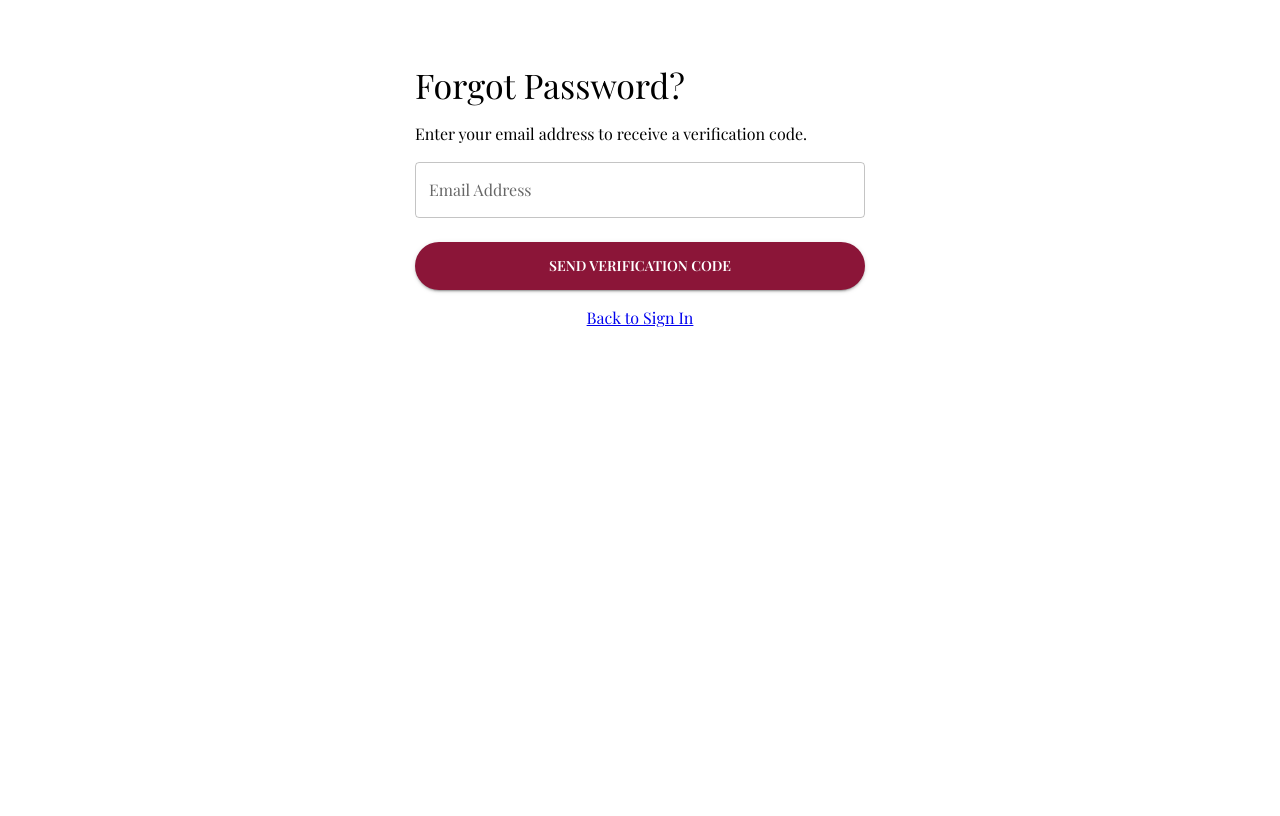
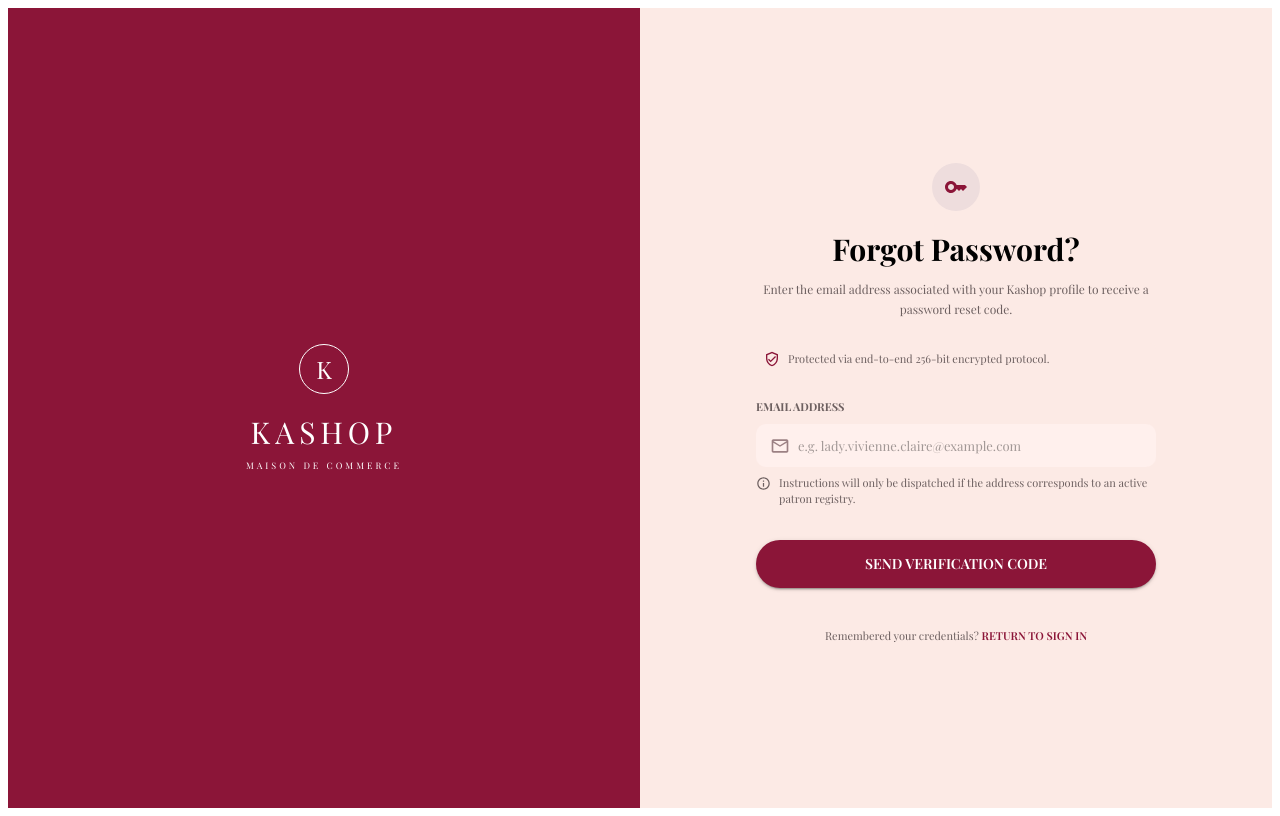
Before and after one commit to SojoodAsfour/kshop, a React (Vite) app: page /forgot-password in a window 1280 px wide. Built offline with nearby package versions, Linux system fonts and the light colour scheme.

Commit message:
edit ForgetPassword page

```diff
--- /dev/null
+++ b/src/components/ui/AuthLeftSide.jsx
@@ -0,0 +1,32 @@
+import React from 'react';
+import { Box, Typography } from '@mui/material';
+
+export default function AuthLeftSide() {
+    return (
+        <Box sx={{
+            width: { xs: '100%', md: '50%' },
+            minHeight: { xs: '250px', md: '100vh' },
+            bgcolor: 'primary.main', display: 'flex',
+            flexDirection: 'column', justifyContent: 'center',
+            alignItems: 'center', color: 'white'
+        }}>
+            <Box sx={{
+                width: '48px', height: '48px',
+                border: '1px solid', borderRadius: '50%', display: 'flex',
+                justifyContent: 'center', alignItems: 'center', mb: 2
+            }}>
+                <Typography sx={{ fontSize: '24px' }}>
+                    K
+                </Typography>
+            </Box>
+
+            <Typography sx={{ fontSize: '30px', letterSpacing: '5px' }}>
+                KASHOP
+            </Typography>
+
+            <Typography sx={{ fontSize: '9px', letterSpacing: '3px', mt: 0.5 }}>
+                MAISON DE COMMERCE
+            </Typography>
+        </Box>
+    );
+}
--- /dev/null
+++ b/src/hooks/useForgotPassword.js
@@ -0,0 +1,38 @@
+
+import { useState } from 'react';
+import { useNavigate } from 'react-router-dom';
+import { useForm } from 'react-hook-form';
+import { yupResolver } from '@hookform/resolvers/yup';
+import axios from 'axios';
+import { forgotPasswordSchema } from '../validations/authSchemas';
+
+export default function useForgotPassword() {
+    const navigate = useNavigate();
+    const [serverError, setServerError] = useState(null);
+    const { register, handleSubmit, formState: { errors, isSubmitting } } = useForm({
+        resolver: yupResolver(forgotPasswordSchema),
+        mode: "onBlur"
+    });
+
+    const onsubmit = async (data) => {
+        setServerError(null);
+        try {
+            await axios.post("https://knowledgeshop.runasp.net/api/auth/Account/SendCode", data);
+            navigate("/reset-password", {
+                state: { email: data.email }
+            });
+
+        } catch (err) {
+
+            console.error(err.response);
+            setServerError("Unable to send the code. Please try again.");
+
+        }
+
+    };
+
+    return {
+        register, handleSubmit, errors, isSubmitting, serverError, onsubmit
+    };
+
+}
--- a/src/pages/ForgotPassword/ForgotPassword.jsx
+++ b/src/pages/ForgotPassword/ForgotPassword.jsx
@@ -1,64 +1,157 @@
 
-import React, { useState } from 'react';
+import React from 'react';
 import { Box, TextField, Typography, Alert } from '@mui/material';
-import { Link, useNavigate } from 'react-router-dom';
-import { useForm } from 'react-hook-form';
-import { yupResolver } from '@hookform/resolvers/yup';
-import axios from 'axios';
-import { forgotPasswordSchema } from '../../validations/authSchemas';
+import { Link } from 'react-router-dom';
 import CustomButton from '../../components/ui/CustomButton';
+import useForgotPassword from '../../hooks/useForgotPassword';
+import AuthLeftSide from '../../components/ui/AuthLeftSide';
+import KeyOutlinedIcon from '@mui/icons-material/KeyOutlined';
+import EmailOutlinedIcon from '@mui/icons-material/EmailOutlined';
+import VerifiedUserOutlinedIcon from '@mui/icons-material/VerifiedUserOutlined';
+import InfoOutlinedIcon from '@mui/icons-material/InfoOutlined';
 
 export default function ForgotPassword() {
-  const navigate = useNavigate();
-  const [serverError, setServerError] = useState(null);
-
-  const { register,handleSubmit,formState: { errors, isSubmitting }} = useForm({
-    resolver: yupResolver(forgotPasswordSchema),
-    mode: "onBlur"
-  });
-
-  const onsubmit = async (data) => {
-  setServerError(null);
-
-  try {
-    const response = await axios.post("https://knowledgeshop.runasp.net/api/auth/Account/SendCode",data );
-
-    navigate("/reset-password", {state: { email: data.email } });
-
-  } catch (err) {
-    setServerError("Unable to send the code. Please try again.");
-  }
-};
+  const { register, handleSubmit, errors, isSubmitting, serverError, onsubmit } = useForgotPassword();
 
   return (
-    <Box sx={{ maxWidth: '450px', mx: 'auto', mt: 5, p: 3 }}>
+    <Box sx={{ display: 'flex', minHeight: '100vh', flexDirection: { xs: 'column', md: 'row' } }}>
+      <AuthLeftSide />
+      <Box sx={{
+        width: {
+          xs: '100%', md: '50%'
+        }, bgcolor: '#FCEAE5', p: { xs: 3, md: 5 }, minHeight: { xs: 'auto', md: '100vh' }, boxSizing: 'border-box',
+        display: 'flex', flexDirection: 'column', justifyContent: 'center', alignItems: 'center'
+      }}>
+        <Box sx={{ width: '100%', maxWidth: '400px' }}>
 
-      <Typography variant="h4">
+          <Box sx={{
+            width: '48px', height: '48px',
+            borderRadius: '50%', bgcolor: "secondary.main",
+            display: 'flex', justifyContent: 'center',
+            alignItems: 'center', mx: 'auto', mb: 2
+          }}>
+            <KeyOutlinedIcon
+              sx={{
+                color: 'primary.main',
+                fontSize: '24px'
+              }}
+            />
+          </Box>
+
+
+          <Typography component="h1" sx={{
+            fontSize: { xs: '26px', md: '30px' },
+            fontWeight: 'bold', textAlign: 'center', mb: 1
+          }}>
             Forgot Password?
           </Typography>
 
-      <Typography sx={{ mt: 2 }}>
-        Enter your email address to receive a verification code.
+          <Typography sx={{ fontSize: '12px', color: 'natural.main', textAlign: 'center', lineHeight: 1.6, mb: 3 }}>
+            Enter the email address associated with your Kashop profile
+            to receive a password reset code.
           </Typography>
+
 
           {serverError ? (<Alert severity="error" sx={{ mt: 2 }}>
             {serverError}
-        </Alert> ) : null}
+          </Alert>) : null}
 
           <Box component="form" onSubmit={handleSubmit(onsubmit)} noValidate>
+            <Box sx={{
+              display: 'flex', alignItems: 'center',
+              gap: 1, bgcolor: '#FCEAE5',
+              borderRadius: '6px', p: 1, mb: 2
+            }}>
+              <VerifiedUserOutlinedIcon
+                sx={{
+                  color: 'primary.main',
+                  fontSize: '16px'
+                }}
+              />
 
-        <TextField label="Email Address" type="email" fullWidth margin="normal" {...register('email')} error={!!errors.email}helperText={errors.email?.message}/>
+              <Typography sx={{ fontSize: '11px', color: 'natural.main' }}>
+                Protected via end-to-end 256-bit encrypted protocol.
+              </Typography>
+            </Box>
+
+            <Box sx={{ mt: 3 }}>
+
+              <Typography sx={{ fontSize: '11px', fontWeight: 'bold', color: 'natural.main', mb: 1 }}>
+                EMAIL ADDRESS
+              </Typography>
+
+              <Box sx={{ position: 'relative' }}>
+
+                <EmailOutlinedIcon
+                  sx={{
+                    position: 'absolute',
+                    left: 14,
+                    top: 12,
+                    fontSize: '20px',
+                    color: '#9C8184',
+                    zIndex: 2,
+                    pointerEvents: 'none'
+                  }}
+                />
+
+                <TextField type="email" placeholder="e.g. lady.vivienne.claire@example.com"
+                  fullWidth size="small" {...register('email')}
+                  error={!!errors.email} helperText={errors.email?.message}
+                  sx={{
+                    '& .MuiOutlinedInput-root': {
+                      bgcolor: '#FFF0ED',
+                      borderRadius: '10px',
+
+                      '& fieldset': {
+                        borderColor: 'transparent'
+                      },
+
+                      '&.Mui-focused fieldset': {
+                        borderColor: 'primary.main'
+                      }
+                    },
+
+                    '& .MuiOutlinedInput-input': {
+                      paddingLeft: '42px',
+                      fontSize: '13px',
+                      py: 1.5
+                    },
+
+                    '& .MuiFormHelperText-root': {
+                      marginLeft: 0
+                    }
+                  }}
+                />
+
+              </Box>
+            </Box>
+
+            <Box sx={{ display: 'flex', alignItems: 'flex-start', gap: 1, mt: 1, mb: 2 }}>
+              <InfoOutlinedIcon sx={{ fontSize: '15px', color: 'natural.main', mt: 0.2 }} />
+
+              <Typography sx={{ fontSize: '11px', color: 'natural.main', lineHeight: 1.5 }}>
+                Instructions will only be dispatched if the address corresponds to an active patron registry.
+              </Typography>
+            </Box>
+
             <CustomButton type="submit" fullWidth sx={{ mt: 2 }} disabled={isSubmitting} >
               {isSubmitting ? "Sending..." : "Send Verification Code"}
             </CustomButton>
           </Box>
 
-      <Typography sx={{ mt: 2, textAlign: 'center' }}>
-        <Link to="/login">
-          Back to Sign In
-        </Link>
+          <Box sx={{mt: 5,textAlign: 'center'}}>
+            <Typography sx={{fontSize: '11px',color: 'natural.main',mb: 1}}>
+              Remembered your credentials?{' '}
+              <Box component={Link} to="/login" sx={{color: 'primary.main',fontWeight: 600,textDecoration: 'none',fontSize: '11px'}}>
+                RETURN TO SIGN IN
+              </Box>
             </Typography>
+          </Box>
 
+
+        </Box>
+
+      </Box>
     </Box>
   );
 }
--- a/src/pages/Register/Register.jsx
+++ b/src/pages/Register/Register.jsx
@@ -150,7 +150,7 @@ export default function Register() {
                     pointerEvents: 'none'
                   }} />
                 <TextField placeholder="e.g. Lady Vivienne Claire" sx={{ ...inputStyle, width: '100%' }} size="small" {...register('fullName')}
-                  error={errors.fullName} helperText={errors.fullName?.message}></TextField>
+                  error={!!errors.fullName} helperText={errors.fullName?.message}></TextField>
               </Box>
             </Box>
             <Box sx={{ mt: 2 }}>
@@ -170,7 +170,7 @@ export default function Register() {
                   }}
                 />
                 <TextField placeholder="Enter your username" sx={{ ...inputStyle, width: '100%' }} size="small" {...register('userName')}
-                  error={errors.userName} helperText={errors.userName?.message}></TextField>
+                  error={!!errors.userName} helperText={errors.userName?.message}></TextField>
               </Box>
             </Box>
             <Box sx={{ mt: 2 }}>
@@ -190,7 +190,7 @@ export default function Register() {
                   }}
                 />
                 <TextField placeholder="e.g. lady.vivienne.claire@example.com" sx={{ ...inputStyle, width: '100%' }} size="small" {...register('email')}
-                  error={errors.email} helperText={errors.email?.message}></TextField>
+                  error={!!errors.email} helperText={errors.email?.message}></TextField>
               </Box>
             </Box>
             <Box sx={{ mt: 2 }}>
@@ -210,7 +210,7 @@ export default function Register() {
                   }}
                 />
                 <TextField placeholder="e.g. 050-123-4567" sx={{ ...inputStyle, width: '100%' }} size="small" {...register('phoneNumber')}
-                  error={errors.phoneNumber} helperText={errors.phoneNumber?.message}></TextField>
+                  error={!!errors.phoneNumber} helperText={errors.phoneNumber?.message}></TextField>
               </Box>
             </Box>
             <Box sx={{ mt: 2 }}>
@@ -230,7 +230,7 @@ export default function Register() {
                   }}
                 />
                 <TextField placeholder="Create a strong password" sx={{ ...inputStyle, width: '100%' }} size="small" {...register('password')}
-                  error={errors.password} helperText={errors.password?.message} type='password'></TextField>
+                  error={!!errors.password} helperText={errors.password?.message} type='password'></TextField>
               </Box>
             </Box>
 
```
Lines whose indentation alone changed are shown as unchanged.
